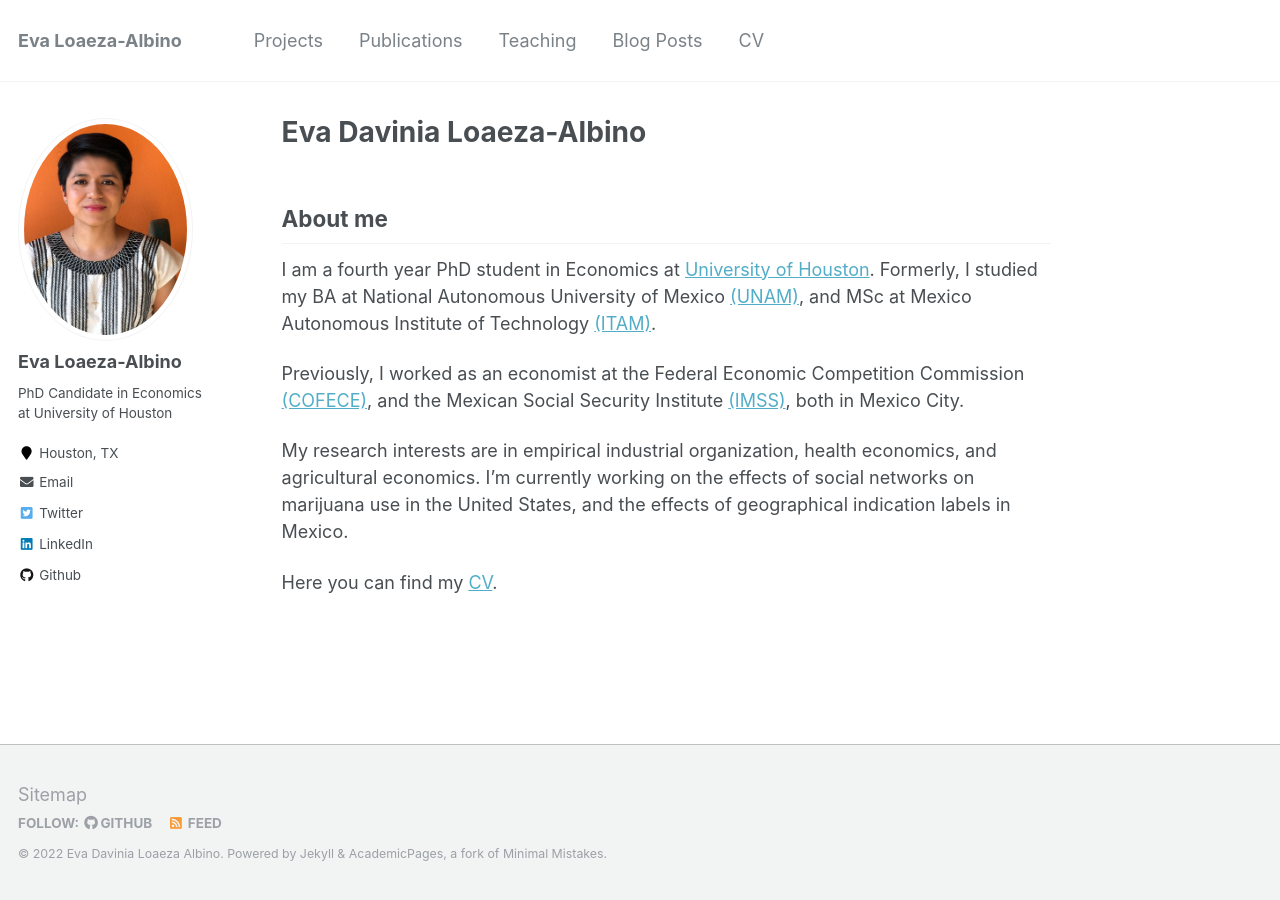
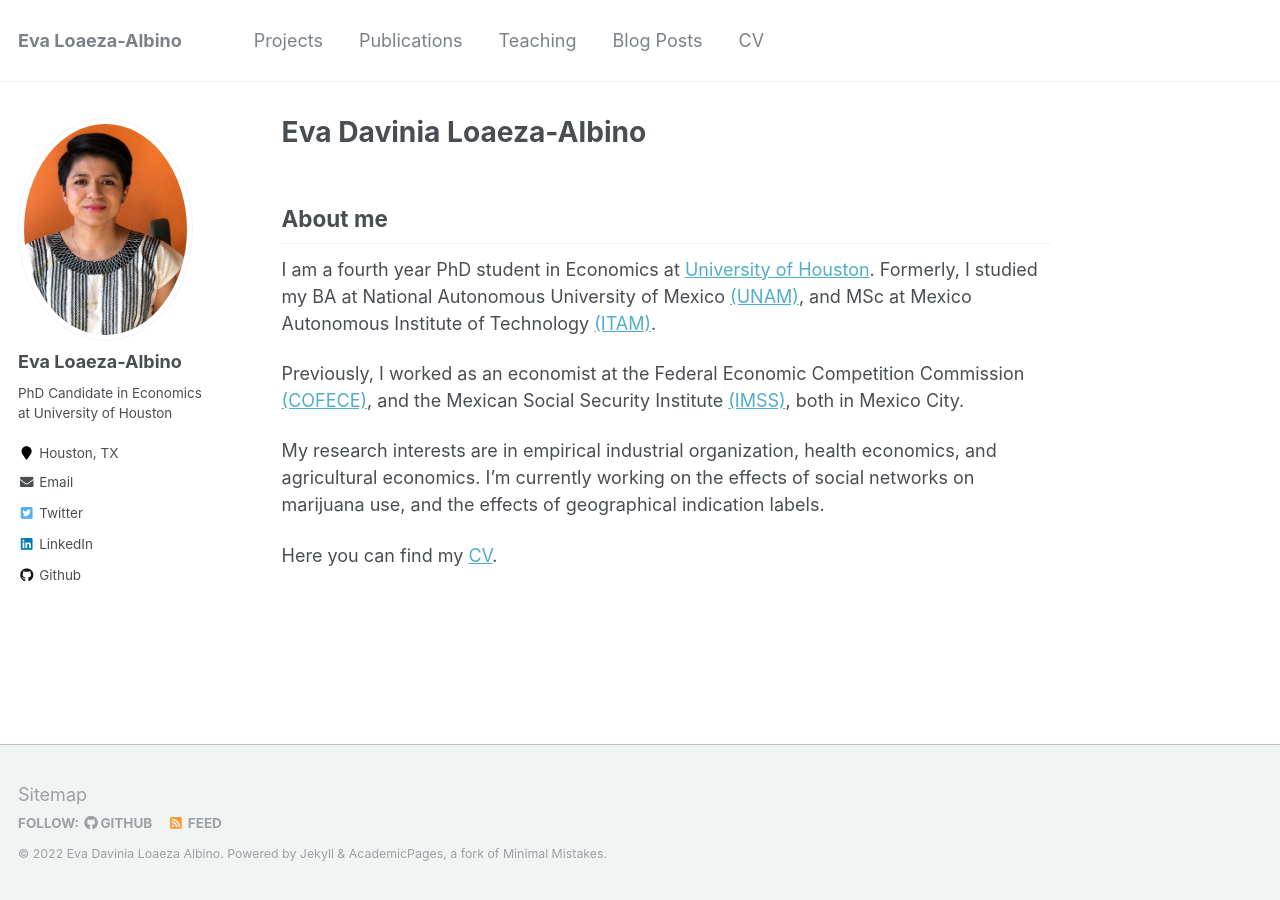
Before and after one commit to evaloaeza/evaloaeza.github.io, a Jekyll site: the page built from _pages/about.md, in a window 1280 px wide. Built offline with Jekyll 4.4.1, drawn with Linux system fonts in a browser that asks for light colours.

Commit message:
Update about.md

```diff
--- a/_pages/about.md
+++ b/_pages/about.md
@@ -14,6 +14,6 @@
 
 Previously, I worked as an economist at the Federal Economic Competition Commission [(COFECE)](https://www.cofece.mx/?lang=en), and the Mexican Social Security Institute [(IMSS)](http://www.imss.gob.mx/), both in Mexico City.
 
-My research interests are in empirical industrial organization, health economics, and agricultural economics. I’m currently working on the effects of social networks on marijuana use in the United States, and the effects of geographical indication labels in Mexico.
+My research interests are in empirical industrial organization, health economics, and agricultural economics. I’m currently working on the effects of social networks on marijuana use, and the effects of geographical indication labels.
 
 Here you can find my <a href="/files/EvaLoaeza_CV_2022.pdf">CV</a>.
```
